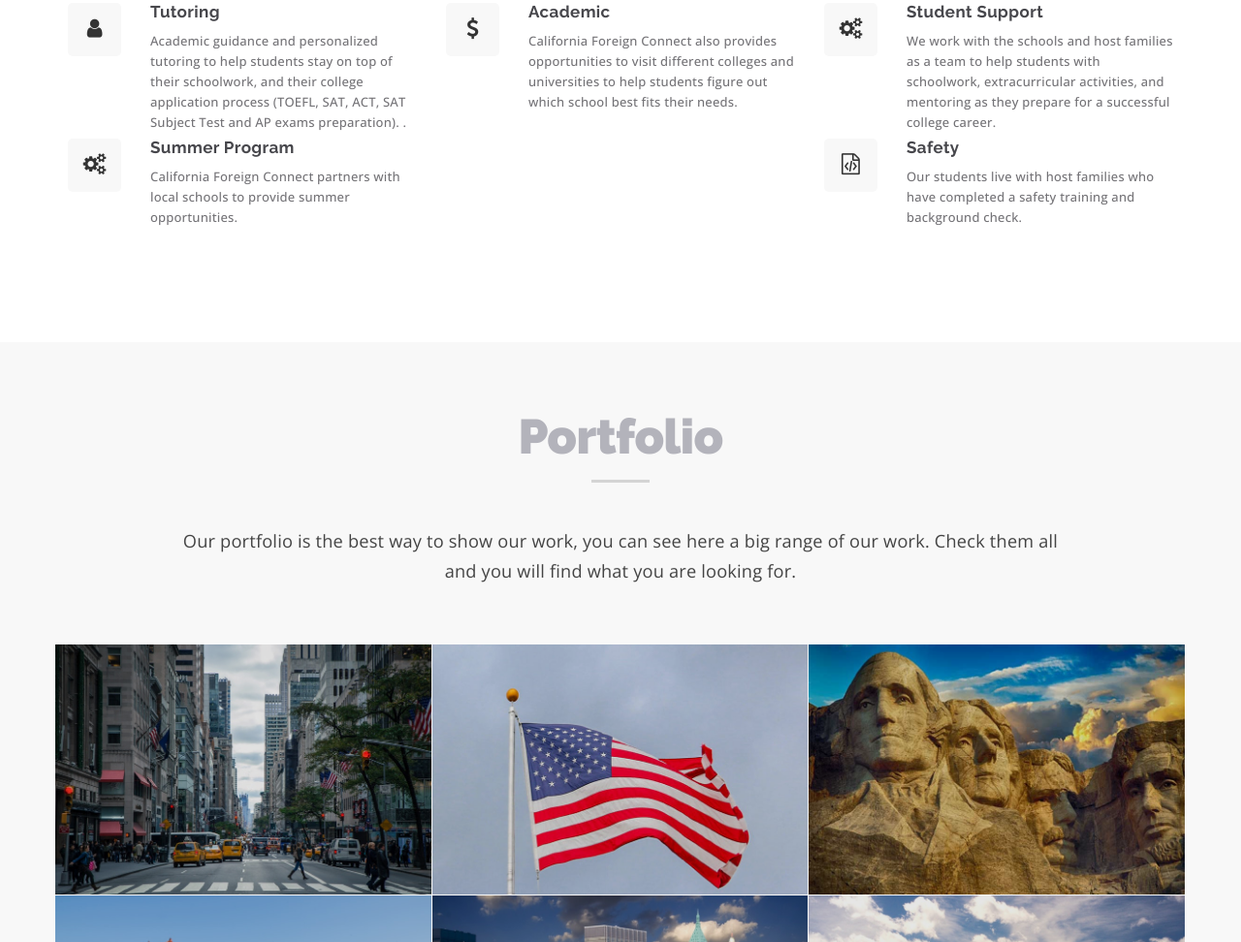
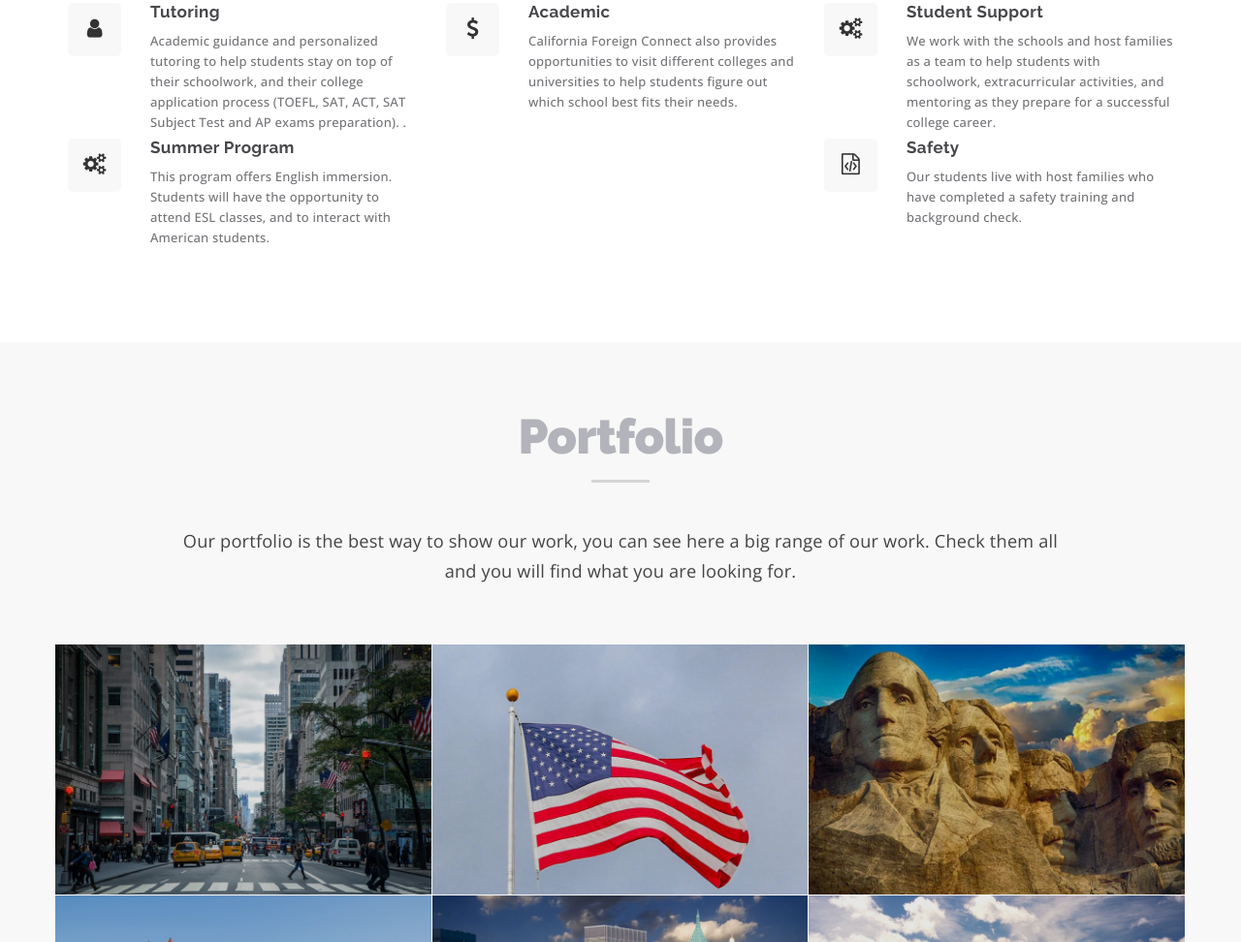
Before and after one commit to CFCLLC/CFCLLC.github.io, a plain HTML site: page index.html in a window 1280 px wide. Shown: the part 2089-3061 px from the top of the page at 97% size. Drawn offline with nearby package versions, Linux system fonts and the light colour scheme; files whose address does not match are found by name.

Commit message:
Update index.html

```diff
--- a/index.html
+++ b/index.html
@@ -208,7 +208,11 @@
 							<div class="featured-icon"><i class="fa fa-cogs"></i></div>
 							<div class="featured-text">
 								<h4>Summer Program</h4>
-								<p>California Foreign Connect partners with local schools to provide summer opportunities.</p>
+								<p>
+								This program offers English immersion. Students will have the
+								opportunity to attend ESL classes, and to interact with American
+								students.
+								</p>
 							</div>
 						</div>
 					</div>
```
